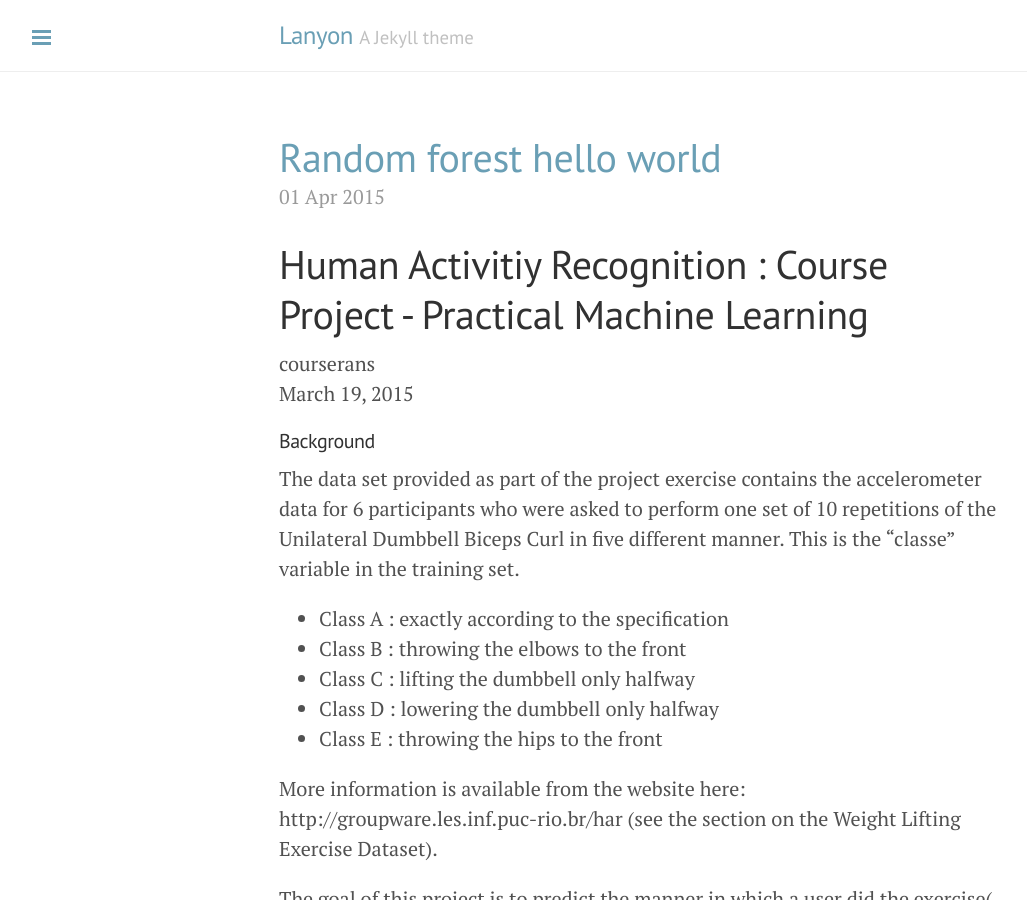
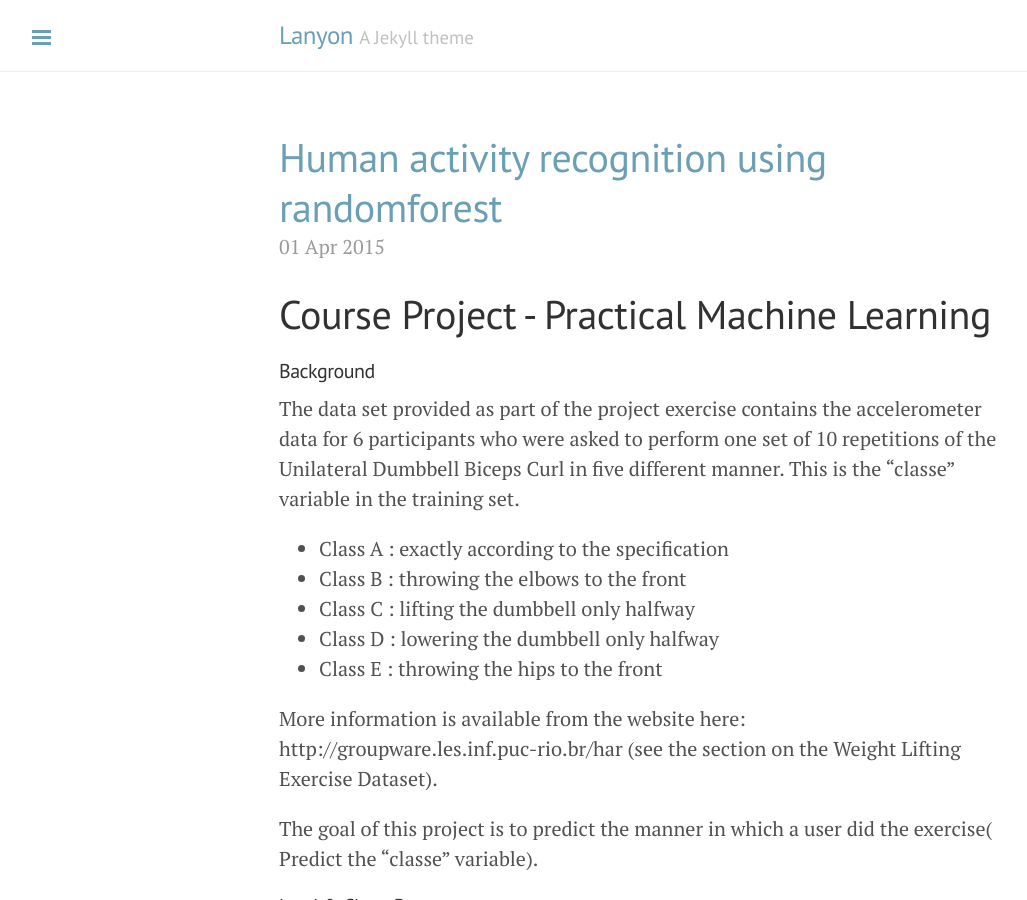
Before and after one commit to courserans/courserans.github.io, a Jekyll site: the page built from index.html, in a window 1280 px wide and 900 px high. Shown: the whole window, without its empty margins (1-1028 px from the left). Built offline with Jekyll 4.4.1, drawn with Linux system fonts in a browser that asks for light colours; Markdown is read by kramdown in place of the engine named in the settings; the list of posts is cut into pages by our own code.

Commit message:
Random Forest Post Updation
Fixed Images.

````diff
--- a/_posts/2015-04-01-Random Forest Hello World.md
+++ b/_posts/2015-04-01-Human Activity Recognition using RandomForest.md
@@ -1,6 +1,4 @@
-# Human Activitiy Recognition : Course Project - Practical Machine Learning
-courserans
-March 19, 2015
+# Course Project - Practical Machine Learning
 
 #### Background
 
@@ -165,7 +163,7 @@ g1 <- ggplot(dat1,aes(x=factor(user_name),y=count, fill=classe)) +
 g1
 ```
 
-<img src="project_files/figure-html/unnamed-chunk-7-1.png" title="" alt="" style="display: block; margin: auto;" />
+<img src="../images/project_files/figure-html/unnamed-chunk-7-1.png" title="" alt="" style="display: block; margin: auto;" />
 
 Fig 2. Correlation plot
 
@@ -174,7 +172,7 @@ Fig 2. Correlation plot
 corrplot(cor(data[,-53])) ## 53 is the classe variable
 ```
 
-<img src="project_files/figure-html/unnamed-chunk-8-1.png" title="" alt="" style="display: block; margin: auto;" />
+<img src="../images/project_files/figure-html/unnamed-chunk-8-1.png" title="" alt="" style="display: block; margin: auto;" />
 
 Fig 3. Model Results
 
@@ -189,7 +187,7 @@ g2 <- ggplot(head(var.imp,20),aes(x=reorder(feature,Overall),y=Overall)) +
 grid.arrange(g2,plot(model),ncol=2)
 ```
 
-<img src="project_files/figure-html/unnamed-chunk-9-1.png" title="" alt="" style="display: block; margin: auto;" />
+<img src="../images/project_files/figure-html/unnamed-chunk-9-1.png" title="" alt="" style="display: block; margin: auto;" />
 
 Code 1 : Submission code.
 
````
Also changed, not shown: images/project_files/figure-html/unnamed-chunk-7-1.png (added), images/project_files/figure-html/unnamed-chunk-8-1.png (added), images/project_files/figure-html/unnamed-chunk-9-1.png (added).
